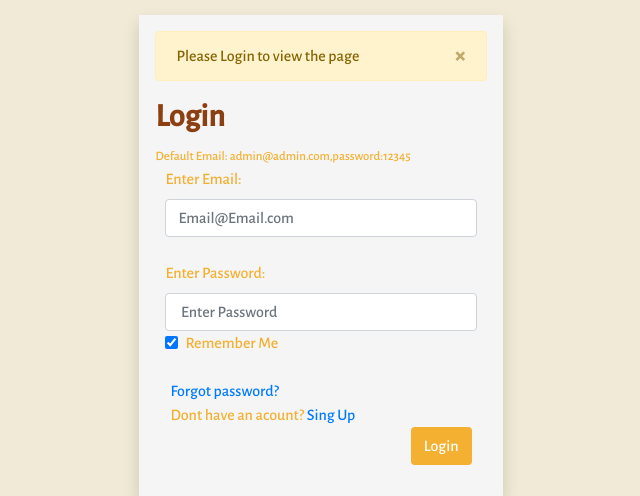
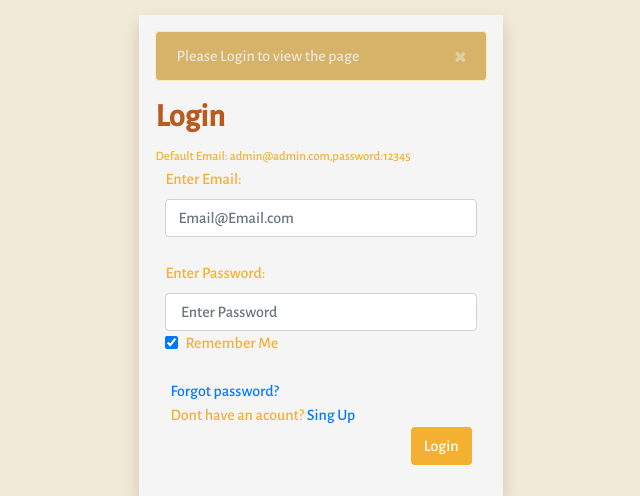
Before and after one commit to AseelBu/Petek, a PHP site: page /petek/login.php?status=showMsg in a window 1280 px wide. Shown: the part 57-553 px from the top of the page, without its empty margins (319-959 px from the left). Run offline with PHP 8.4, Linux system fonts and the light colour scheme; data that the repository does not hold is empty; some libraries are stand-ins or nearby versions.

Commit message:
scss changes

```diff
--- a/css/main.css
+++ b/css/main.css
@@ -20,7 +20,7 @@ body::after {
   height: 400px;
 }
 h2{
-  color: rgb(140, 63, 16) ;
+  color: rgb(184, 91, 33) ;
 }
 
 /*navigation bar*/
@@ -133,6 +133,12 @@ div .main {
   background-color: whitesmoke;
   color: #f4b031;
 }
+
+div.alert-warning{
+  color:#ebe6dd;
+  background-color: rgba(214, 179, 104, 0.993);
+}
+
 
 div.loggedIn {
   color: #8a5005;
@@ -298,13 +304,6 @@ html[data-theme="dark"] td a:hover {
   color: #332d23;
 }
 
-html[data-theme="dark"] h2 {
-
-  color: #6d6bc5 ;
-  /*toggle dark mode*/
-}
-
-
 html[data-theme="dark"] tr,
 html[data-theme="dark"] td a {
   color: #a79bc4;
@@ -328,11 +327,22 @@ html[data-theme="dark"] .table-hover tbody tr.check:hover {
   outline: 0.08rem solid rgba(107, 28, 117, 0.993);
 }
 
+
+
 html[data-theme="dark"] .navbar-light {
   background-color: #29272b;
   color: #9461be;
   /*toggle dark mode*/
 }
+
+html[data-theme="dark"] h2 {
+
+  color: #6d6bc5 ;
+  /*toggle dark mode*/
+}
+
+
+
 
 html[data-theme="dark"] .navbar-light input[type="checkbox"] {
   height: 0;
@@ -387,6 +397,13 @@ html[data-theme="dark"] .navbar-light html.transition *:after {
 html[data-theme="dark"] div .main {
   background-color: #272629;
   color: #6d6bc5;
+}
+
+
+
+html[data-theme="dark"] div.alert-warning{
+  color:#ece6db;
+  background-color: rgba(36, 29, 35, 0.993);
 }
 
 html[data-theme="dark"] div.loggedIn {
--- a/css/main.scss
+++ b/css/main.scss
@@ -18,7 +18,7 @@ body::after {
 }
 
 h2{
-  color: rgb(140, 63, 16) ;
+  color: rgb(184, 91, 33) ;
 }
 
 /*navigation bar*/
@@ -145,6 +145,11 @@ div#oldList {
 /*dropdownList*/
 .dropdown-item {
   color: #f4b031;
+}
+
+div.alert-warning{
+  color:#ebe6dd;
+  background-color: rgba(214, 179, 104, 0.993);
 }
 
 .dropdown-item:focus,
@@ -366,14 +371,22 @@ html[data-theme="dark"] {
   }
 
 
-  h2{
-    color: rgb(27, 16, 9) ;
-  }
 
   /*Divs*/
   div .main {
     background-color: rgb(39, 38, 41);
     color: #6d6bc5;
+  }
+
+
+
+  div.alert-warning{
+    color:#ece6db;
+    background-color: rgba(36, 29, 35, 0.993);
+  }
+
+  h2{
+    color: #6d6bc5 ;
   }
 
   div.loggedIn {
@@ -419,6 +432,8 @@ html[data-theme="dark"] {
     text-align: center;
   }
 
+
+
   /*links*/
   .check a {
     color: rgba(77, 75, 72, 0.993);
```
